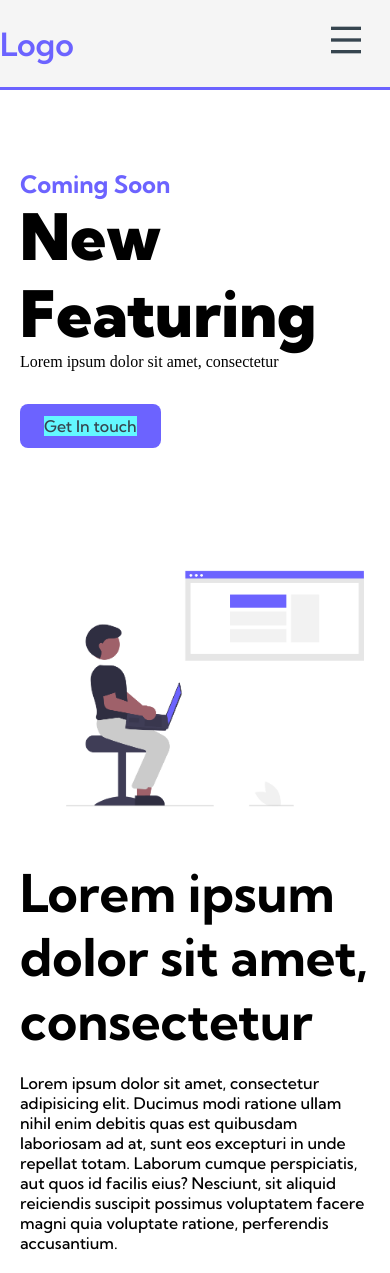
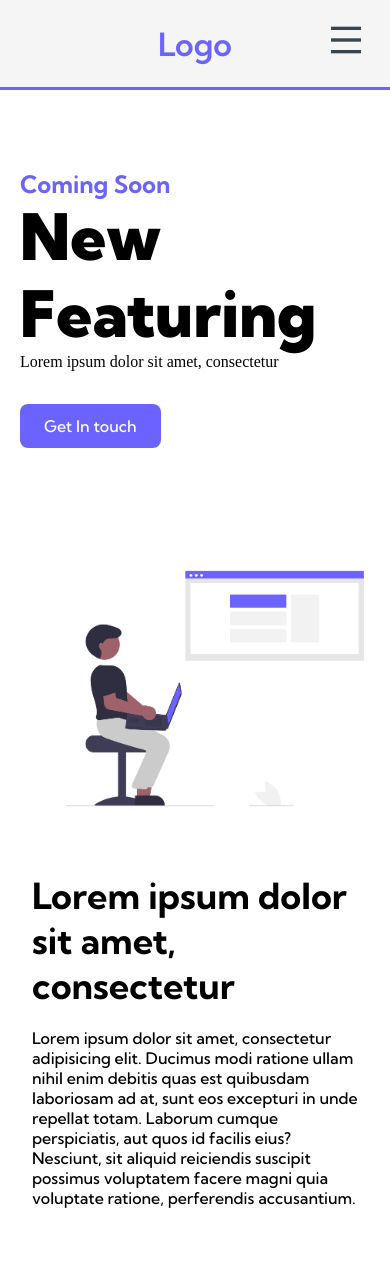
Before and after one commit to jelsonjay/responsive-app-sass, a plain HTML site: page index.html in a window 390 px wide. After the commit the page ends 1240 px from the top, so only its background shows below. Drawn offline with nearby package versions, Linux system fonts and the light colour scheme.

Commit message:
commit update

```diff
--- a/scss/_header.scss
+++ b/scss/_header.scss
@@ -22,9 +22,9 @@
 .header {
 	display: flex;
 	height: 90px;
-	justify-content: space-between;
+	justify-content: space-around;
 	border-bottom: 0.2rem solid variables.$primary;
-	max-width: 80rem;
+	width: 100%;
 	margin: 0 auto;
 	background-color: variables.$whitesmoke;
 	//padding: 0.5rem calc((100vw - 1200) / 2);
--- a/scss/_wrapper.scss
+++ b/scss/_wrapper.scss
@@ -6,17 +6,19 @@
 	margin: 0 auto;
 	margin-top: 4rem;
 	margin-bottom: 5rem;
+
 	@include tablet {
-		margin: 1.25rem;
-	}
-	@include mobile {
-		margin: 3.25rem;
+		font-size: 3.25rem;
+		margin: 2rem;
 	}
 
 	h1 {
 		font-size: 3.25rem;
 		margin-bottom: 1.25rem;
 		font-family: variables.$font-f;
+		@include tablet {
+			font-size: 2.25rem;
+		}
 	}
 	p {
 		font-size: 1rem;
--- a/scss/main.scss
+++ b/scss/main.scss
@@ -93,8 +93,7 @@ ul {
 		}
 		&--btn a {
 			position: relative;
-			background-color: variables.$secondary;
-			color: variables.$dark;
+			color: variables.$white;
 			z-index: 2;
 		}
 		&--btn:after {
@@ -106,7 +105,7 @@ ul {
 			height: 100%;
 			transition: all 0.3s;
 			border-radius: 0.5rem;
-			background-color: blueviolet;
+			background-color: orangered;
 		}
 		&--btn:hover:after {
 			width: 100%;
```
Also changed, not shown: css/main.css, 1 other file.
